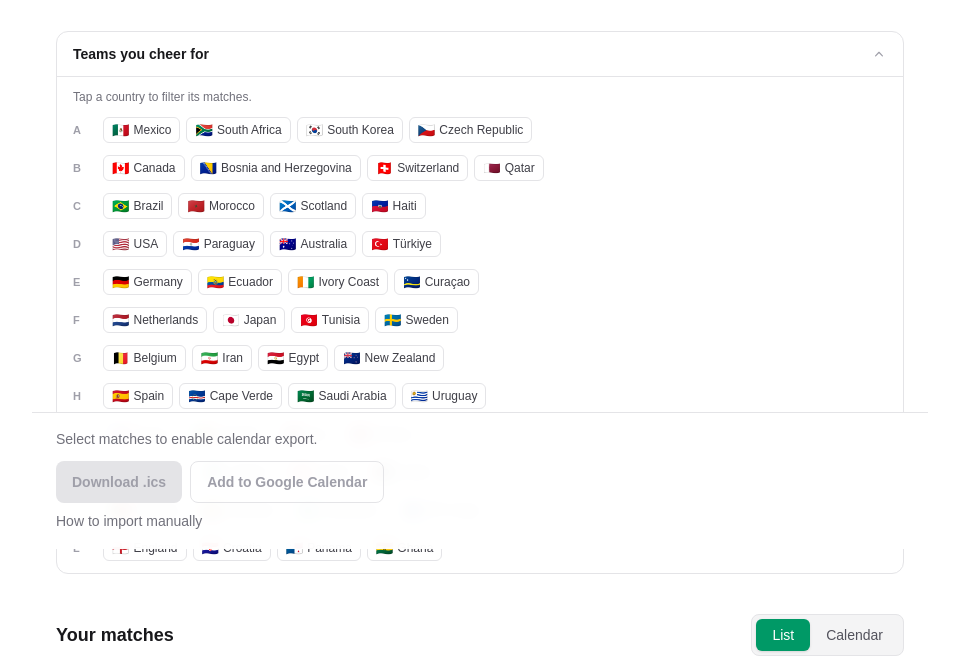
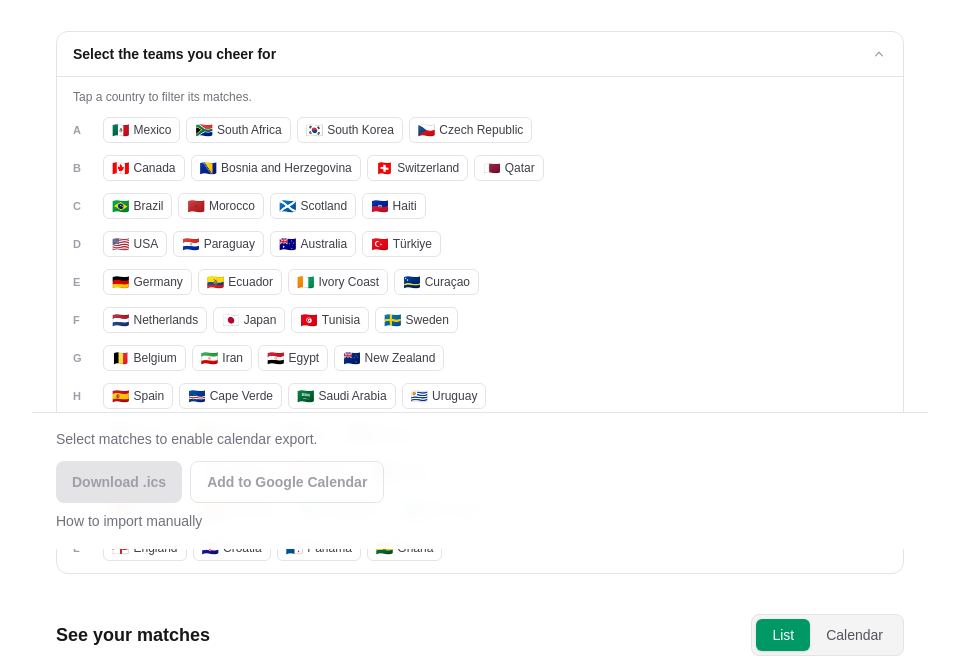
Before and after one commit to jonathanbcsouza/event-ical, a Next.js app: page / in a window 1280 px wide. Shown: the part 251-921 px from the top of the page, without its empty margins (160-1119 px from the left). Built offline with nearby package versions, Linux system fonts and the light colour scheme.

Commit message:
fix(ui): update text for clarity in HomePage and TeamPicker components

```diff
--- a/components/HomePage.tsx
+++ b/components/HomePage.tsx
@@ -73,7 +73,7 @@ export function HomePage() {
         <div className="space-y-4">
           <div className="flex flex-wrap items-center justify-between gap-3">
             <h2 className="text-lg font-semibold text-zinc-900 dark:text-zinc-50">
-              {view === "list" ? "Your matches" : "Tournament calendar"}
+              {view === "list" ? "See your matches" : "Tournament calendar"}
             </h2>
             <ViewToggle value={view} onChange={setView} />
           </div>
--- a/components/TeamPicker.tsx
+++ b/components/TeamPicker.tsx
@@ -32,7 +32,7 @@ export function TeamPicker({ selected, onChange }: TeamPickerProps) {
         className="flex w-full items-center gap-3 px-4 py-3 text-left"
       >
         <span className="text-sm font-semibold text-zinc-900 dark:text-zinc-50">
-          Teams you cheer for
+          Select the teams you cheer for
         </span>
         {selected.length > 0 && (
           <span className="rounded-full bg-emerald-600 px-2 py-0.5 text-xs font-medium text-white">
```
